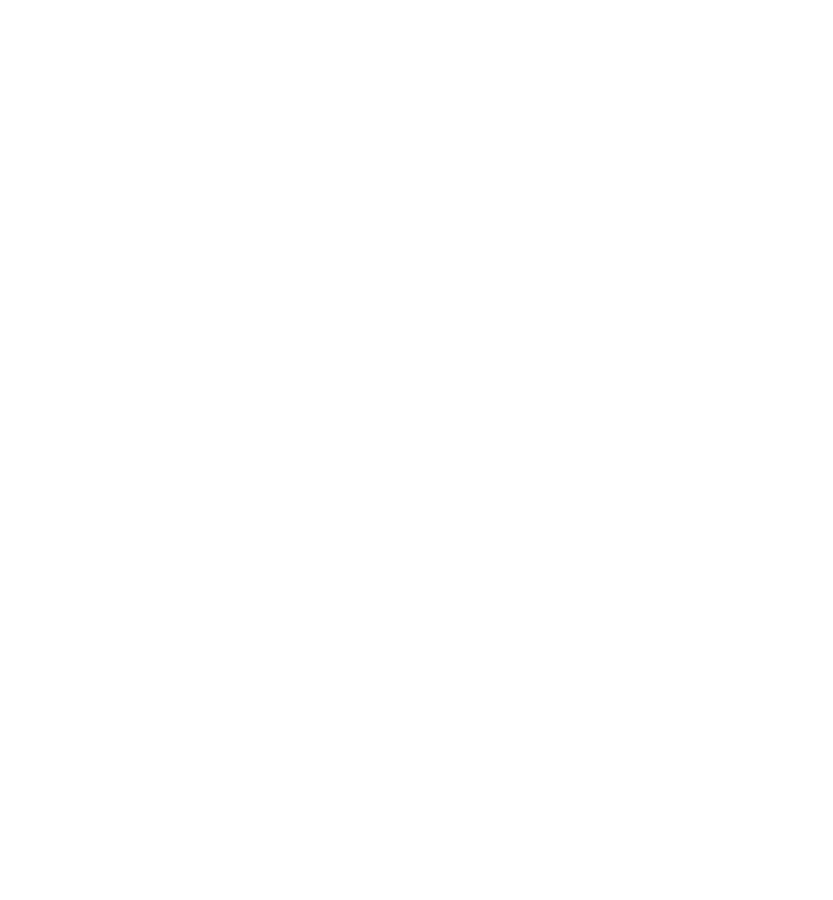
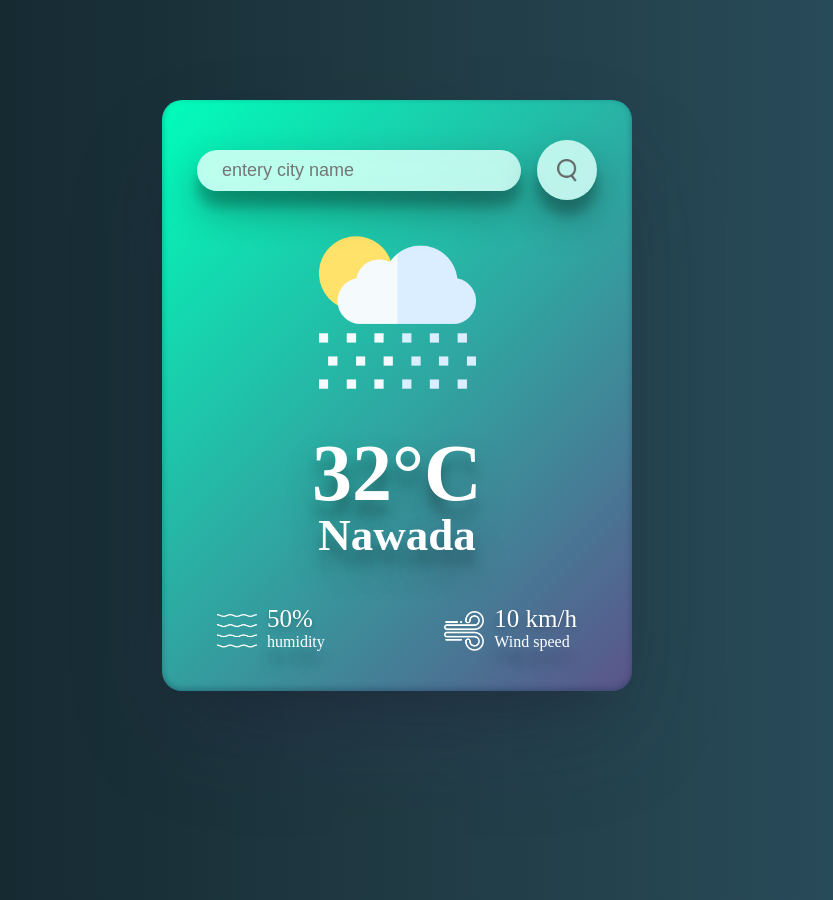
Before and after one commit to Premprabhat90/Weather_app, a plain HTML site: page index.html in a window 1280 px wide. Shown: the whole page, without its empty margins (243-1076 px from the left). Before the commit the page ends 800 px from the top, so only its background shows below. Drawn offline with nearby package versions, Linux system fonts and the light colour scheme.

Commit message:
half work is donee                                               # Please enter the commit message for your changes. Lines starting

```diff
--- a/index.html
+++ b/index.html
@@ -1,11 +1,47 @@
 <!DOCTYPE html>
 <html lang="en">
+
 <head>
     <meta charset="UTF-8">
     <meta name="viewport" content="width=device-width, initial-scale=1.0">
-    <title>Document</title>
+    <title>Weather App</title>
+    <link rel="stylesheet" href="style.css">
+    <link href="https://cdn.jsdelivr.net/npm/remixicon@2.2.0/fonts/remixicon.css" rel="stylesheet">
 </head>
+
 <body>
+    <div class="card">
+        <div class="search">
+            <input type="text" placeholder="entery city name" spellcheck="false" id="city">
+            <button><img src="images/search.png" class="weather-icon"></button>
+        </div>
+        <div class="weather">
+            <img src="images/rain.png" alt="">
+            <h1 class="temp">32°C</h1>
+            <h2 class="city">Nawada</h2>
+            <div class="deatils">
+                <div class="col">
+                    <img src="images/humidity.png" alt="">
+                    <div>
+                        <p class="humidity">50%</p>
+                        <p>humidity</p>
+                    </div>
+                </div>
+                <div class="col">
+                    <img src="images/wind.png" alt="">
+                    <div>
+                        <p class="wind"> 10 km/h</p>
+                        <p>Wind speed </p>
+                    </div>
+                </div>
 
+            </div>
+        </div>
+    </div>
+
+
+
+    <script src="script.js"></script>
 </body>
+
 </html>
--- /dev/null
+++ b/script.js
@@ -0,0 +1,21 @@
+const apiKey = "f26fa9abb87d2a4414b2c80ac6156752";
+const apiUrl = " https://api.openweathermap.org/data/2.5/weather?units=matric&q=";
+
+const searchBox = Document.querySelector(".search input");
+const searchBtn = Document.querySelector(".search button");
+async function checkWeather(city){
+    const response = await fetch(apiUrl + city + `&appid=${apiKey}`)
+    let data = await response .json();
+
+    console.log(data);
+    document.querySelector('.city').innerHTML = data.name;
+    document.querySelector('.temp').innerHTML =Math.round(data.main.temp) + "°C";
+    document.querySelector('.humidity').innerHTML = data.main.humidity + "%";
+    document.querySelector('.wind').innerHTML = data.wind.speed + "km/h";
+
+
+}
+searchBtn.addEventListener('click',() => {
+    checkWeather(searchBox.value);
+})
+checkWeather()
--- /dev/null
+++ b/style.css
@@ -0,0 +1,101 @@
+*{
+    margin: 0;
+    padding: 0;
+    box-sizing: border-box;
+}
+html , body{
+    height: 100%;
+    width: 100%;
+}
+body{
+    /* background: linear-gradient(to right, #2b5876, #4e4376); */
+    background: linear-gradient(to right, #0f2027, #203a43, #2c5364);
+}
+.card{
+    width: 90%;
+    max-width: 470px;
+    background: linear-gradient(135deg, #00feba, #5b548a);
+    color: #fff;
+    margin: 100px auto 0;
+    border-radius: 20px;
+    padding: 40px 35px;
+    text-align: center;
+    box-shadow: rgba(50, 50, 93, 0.25) 0px 50px 100px -20px, rgba(0, 0, 0, 0.3) 0px 30px 60px -30px, rgba(10, 37, 64, 0.35) 0px -2px 6px 0px inset;
+}
+.search{
+    width: 100%;
+    display: flex;
+    align-items: center;
+    justify-content: space-between;
+
+}.search input{
+    border: 0;
+    outline: 0;
+    border-radius: 30px;
+    /* background-color: #ebfffc; */
+    color: #555;
+    padding: 10px 25px;
+    flex: 1;
+    margin-right: 16px;
+    font-size: 18px;
+    background: rgba(235,255,252,0.8);
+    backdrop-filter: saturate(180%) blur(10px);
+    box-shadow: rgba(0, 0, 0, 0.3) 0px 19px 38px, rgba(0, 0, 0, 0.22) 0px 15px 12px;
+
+}
+.search button{
+    border: 0;
+    outline: 0;
+    border-radius: 50%;
+    width: 60px;
+    height: 60px;
+    cursor: pointer;
+    align-items: center;
+    background: rgba(235,255,252,0.8);
+    backdrop-filter: saturate(180%) blur(10px);
+    box-shadow: rgba(0, 0, 0, 0.3) 0px 19px 38px, rgba(0, 0, 0, 0.22) 0px 15px 12px;
+}
+.search button img{
+    width: 20px;
+    margin-top: 4px;
+
+}
+/* .weather-icon{
+    width: 170px;
+    margin-top: 30px;
+} */
+.weather h1{
+    font-size: 80px;
+    font-family: 500;
+    text-shadow: rgba(0, 0, 0, 0.3) 0px 19px 38px, rgba(0, 0, 0, 0.22) 0px 15px 12px;
+}
+.weather h2{
+    font-size: 45px;
+    font-family: 400;
+    margin-top: -10px;
+    text-shadow: rgba(0, 0, 0, 0.3) 0px 19px 38px, rgba(0, 0, 0, 0.22) 0px 15px 12px;
+}
+.deatils{
+    display: flex;
+    align-items: center;
+    justify-content: space-between;
+    padding: 0 20px;
+    margin-top: 50px;
+    text-shadow: rgba(0, 0, 0, 0.3) 0px 19px 38px, rgba(0, 0, 0, 0.22) 0px 15px 12px;
+}
+.col{
+    display: flex;
+    align-items: center;
+    text-align: left;
+}
+.col img{
+    width: 40px;
+    margin-right: 10px;
+
+
+}
+.humidity, .wind{
+    font-size: 25px;
+    margin-top: -6px;
+    text-shadow: rgba(0, 0, 0, 0.07) 0px 1px 2px, rgba(0, 0, 0, 0.07) 0px 2px 4px, rgba(0, 0, 0, 0.07) 0px 4px 8px, rgba(0, 0, 0, 0.07) 0px 8px 16px, rgba(0, 0, 0, 0.07) 0px 16px 32px, rgba(0, 0, 0, 0.07) 0px 32px 64px;
+}
```
Also changed, not shown: images/clear.png (added), images/clouds.png (added), images/drizzle.png (added), images/humidity.png (added), images/mist.png (added), images/rain.png (added), images/search.png (added), images/snow.png (added), images/wind.png (added), 1 other file.
